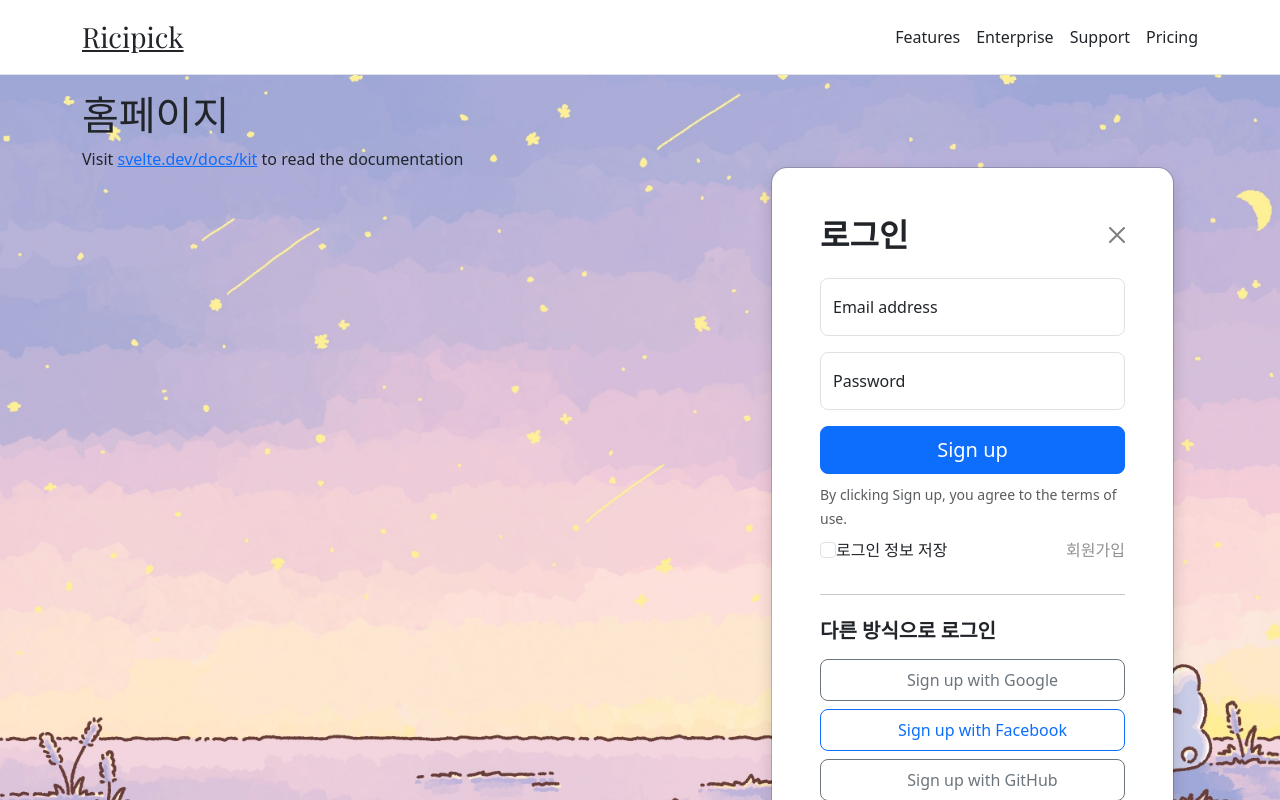
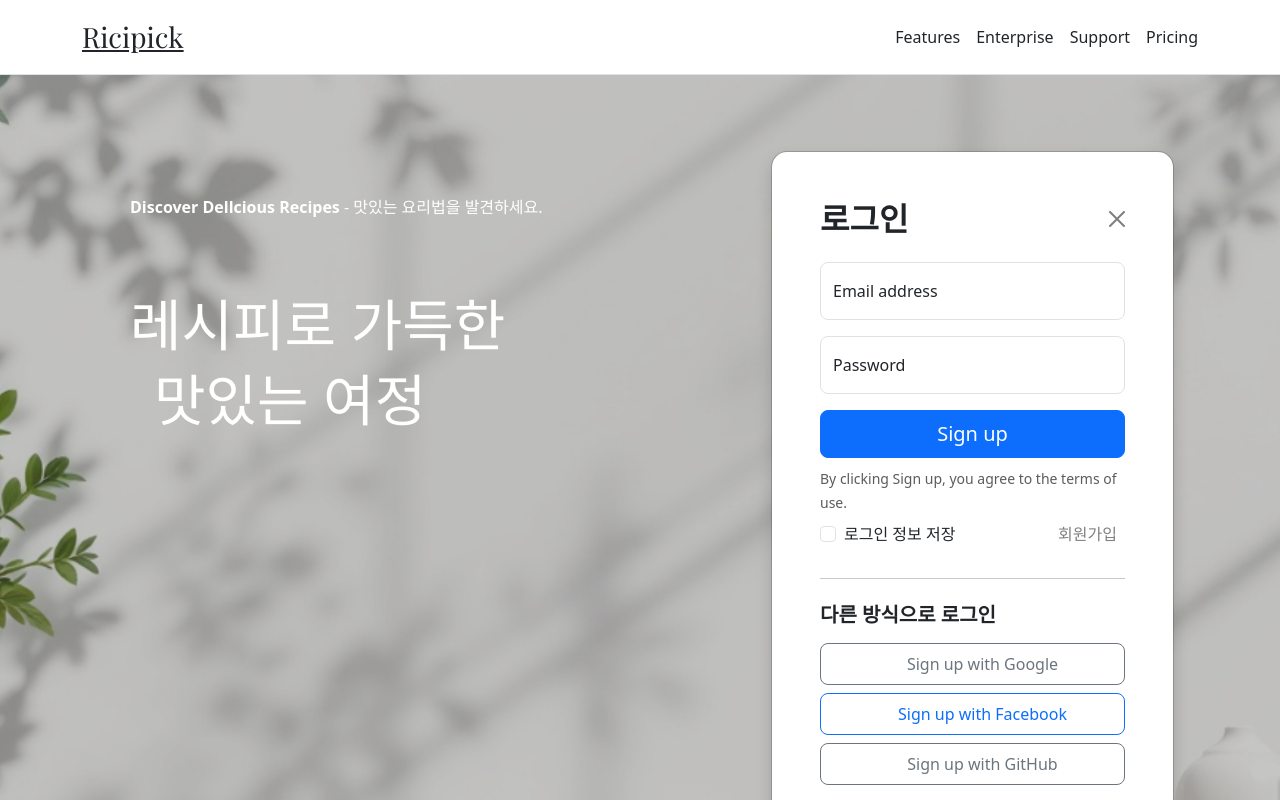
Before and after one commit to SKYcat-lang/recipick, a SvelteKit app: page / in a window 1280 px wide. Shown: the top 800 px of the page. Built offline with nearby package versions, Linux system fonts and the light colour scheme; a web font is replaced by a local one.

Commit message:
프로젝트 업

```diff
--- a/src/routes/+page.svelte
+++ b/src/routes/+page.svelte
@@ -5,21 +5,35 @@
 <Header />
 <style>
     main {
-        background-image: url('/background.jpeg'); /* static 폴더의 이미지는 /경로로 접근 */
+        background-image: url('/background.png'); /* static 폴더의 이미지는 /경로로 접근 */
         background-size: cover; /* 화면 전체를 덮도록 설정 */
         background-position: center center; /* 이미지를 중앙에 위치 */
         background-repeat: no-repeat; /* 이미지 반복 없음 */
         background-attachment: fixed; /* 스크롤 시 배경 이미지가 고정됨 (선택 사항) */
     }
+  /* 부트스트랩 shadow-sm 클래스에 hover 효과를 추가하는 CSS */
+
+  .a-hover {
+    color: gray; /* 부트스트랩의 large shadow 변수 사용 */
+  }
+
+  .a-hover:hover {
+    color: black; /* 부트스트랩의 large shadow 변수 사용 */
+  }
 </style>
 <main>
-    <div class="container py-3">
+    <div class="container">
         <div class="row">
-            <div class="col-7">
-                <h1>홈페이지</h1>
-                <p>Visit <a href="https://svelte.dev/docs/kit">svelte.dev/docs/kit</a> to read the documentation</p>
+            <div class="col-xl-7 py-xl-5">
+                <div class="container auto py-5 px-md-5">
+                    <div class="text-white py-xl-4"><b>Discover Dellcious Recipes</b> - 맛있는 요리법을 발견하세요.</div>
+                    <div class="py-md-1 py-xl-5">
+                        <h1 class="text-white display-4 fw-medium">레시피로 가득한</h1>
+                        <h1 class="px-md-4 text-white display-4 fw-medium">맛있는 여정</h1>
+                    </div>
+                </div>
             </div>
-            <div class="col-5">
+            <div class="col-xl-5">
                 <div class="modal modal-sheet position-static d-block p-4 py-md-5" tabindex="-1" role="dialog" id="modalSignin">
                     <div class="modal-dialog">
                         <div class="modal-content rounded-4 shadow">
@@ -40,9 +54,9 @@
                             <button class="w-100 mb-2 btn btn-lg rounded-3 btn-primary" type="submit">Sign up</button>
                             <small class="text-body-secondary">By clicking Sign up, you agree to the terms of use.</small>
                             <div class="py-2 mb-3 form-check d-flex">
-                                <input type="checkbox" class="form-check-input" id="exampleCheck1">
-                                <label class="form-check-label" for="exampleCheck1">로그인 정보 저장</label>
-                                <a class="ms-auto text-dark text-opacity-50 text-decoration-none" href="#">회원가입</a>
+                                <input type="checkbox" class="form-check-input" id="floatingCheck">
+                                <label class="form-check-label px-2" for="floatingCheck">로그인 정보 저장</label>
+                                <a class="ms-auto text-decoration-none px-2 a-hover" href="#">회원가입</a>
                             </div>
                             <hr class="my-4">
                             <h2 class="fs-5 fw-bold mb-3">다른 방식으로 로그인</h2>
```
Also changed, not shown: static/background.png (added).
